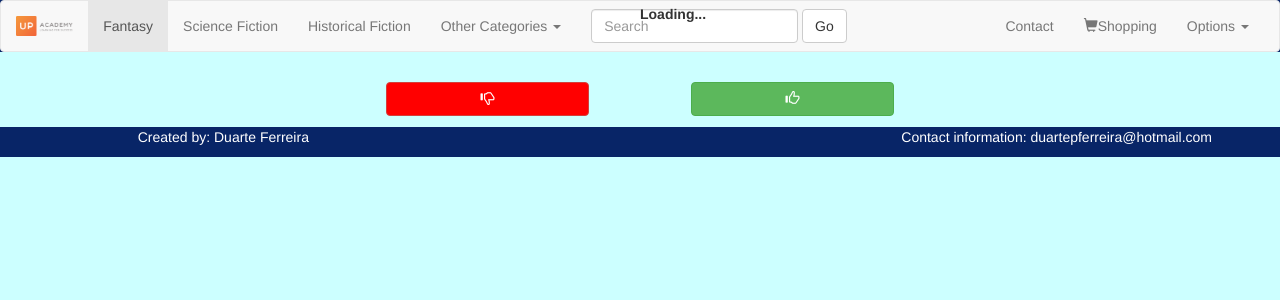
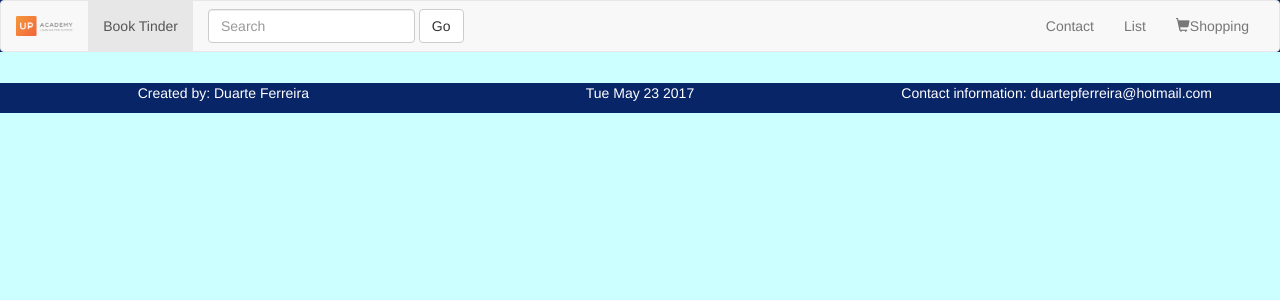
Before and after one commit to DuarteMF/UpAcademyWebProject1, a PHP site: page / in a window 1280 px wide. Shown: the top 300 px of the page. Run offline with PHP 8.4, Linux system fonts and the light colour scheme.

Commit message:
changed the whole page setup,now all the books are added through the search function

```diff
--- a/css/style.css
+++ b/css/style.css
@@ -38,10 +38,6 @@ However it was not done this way because eventually we will only show 1 book at
 	background-color: #ffdb58;
 	box-shadow: 5px 5px #999;
 	border-radius: 10px;
-}
-
-.Result.active, .ShoppingCart.active{
-	display: block;
 }
 
 .book {
@@ -333,19 +329,3 @@ td.hide{
 #backButton.active{
 	display: inline-block;
 }
-
-.bookSearchDiv{
-	display: none;
-}
-
-.bookSearchDiv.active{
-	display: block;
-}
-
-.bookDiv{
-	display: none;
-}
-
-.bookDiv.active{
-	display: block;
-}
--- a/index.html
+++ b/index.html
@@ -27,21 +27,7 @@
 				<!-- Collect the nav links, forms, and other content for toggling -->
 				<div class="collapse navbar-collapse" id="bs-example-navbar-collapse-1">
 					<ul class="nav navbar-nav">
-						<li class="active"><a href="fantasy.html">Fantasy<span class="sr-only">(current)</span></a></li>
-						<li><a href="#">Science Fiction</a></li>
-						<li><a href="#">Historical Fiction</a></li>
-						<li class="dropdown">
-							<a href="#" class="dropdown-toggle" data-toggle="dropdown" role="button" aria-haspopup="true" aria-expanded="false">Other Categories <span class="caret"></span></a>
-							<ul class="dropdown-menu">
-								<li><a href="#">Action</a></li>
-								<li><a href="#">Another action</a></li>
-								<li><a href="#">Something else here</a></li>
-								<li role="separator" class="divider"></li>
-								<li><a href="#">Separated link</a></li>
-								<li role="separator" class="divider"></li>
-								<li><a href="#">One more separated link</a></li>
-							</ul>
-						</li>
+						<li class="active"><a href="fantasy.html">Book Tinder<span class="sr-only">(current)</span></a></li>
 					</ul>
 					<div class="navbar-form navbar-left">
 						<div class="form-group">
@@ -51,17 +37,8 @@
 					</div>
 					<ul class="nav navbar-nav navbar-right">
 						<li><a href="#">Contact</a></li>
-						<li><a href="#"><span class="glyphicon glyphicon-shopping-cart"></span>Shopping</a></li>
-						<li class="dropdown">
-							<a href="#" class="dropdown-toggle" data-toggle="dropdown" role="button" aria-haspopup="true" aria-expanded="false">Options <span class="caret"></span></a>
-							<ul class="dropdown-menu">
-								<li><a href="#">Action</a></li>
-								<li><a href="#">Another action</a></li>
-								<li><a href="#">Something else here</a></li>
-								<li role="separator" class="divider"></li>
-								<li><a href="#">Separated link</a></li>
-							</ul>
-						</li>
+						<li><a href="#" id="ListButton">List</a></li>
+						<li><a href="#" id="ShoppingButton"><span class="glyphicon glyphicon-shopping-cart"></span>Shopping</a></li>
 					</ul>
 				</div><!-- /.navbar-collapse -->
 			</div><!-- /.container-fluid -->
@@ -71,15 +48,11 @@
 
 	<div class="container-fluid">
 		<div class="row">
-			<div class="bookDiv active">
+			<div class="bookDiv">
 			<!--This is where the books will be added-->
 			</div>
 
-			<div class="bookSearchDiv">
-				<!-- This is where the books from the search will be shown -->
-			</div>
-
-			<div class="row buttons active col-xs-10 col-xs-offset-1 col-md-6 col-md-offset-3">
+			<div class="row buttons col-xs-10 col-xs-offset-1 col-md-6 col-md-offset-3">
 				<button id="buttonDislike" class="Dislike col-xs-4 col-xs-offset-1 btn btn-danger" data-opinion="dislike"><span class="glyphicon glyphicon-thumbs-down" aria-hidden="true"></span></button>
 				<button id="buttonLike" class="col-xs-4 col-xs-offset-2 btn btn-success" data-opinion="like"><span class="glyphicon glyphicon-thumbs-up" aria-hidden="true"></span></button>
 			</div>
@@ -138,7 +111,7 @@
 
 		</div>
 	</div>
-	<div id="progressbar"><div class="progress-label">Loading...</div></div>
+	<!-- <div id="progressbar"><div class="progress-label">Loading...</div></div> -->
 
 
 	<footer class="container-fluid">
--- a/js/main.js
+++ b/js/main.js
@@ -1,13 +1,14 @@
 var likeN = 0;
 var dislikeN = 0;
 
+var currentIndex;
+
 var LikeDislikeList = [];
 
-var dataBase = openDatabase("myDatabase", "1.0", "testDB", 2 * 1024 * 1024);
-dataBase.transaction(function(tx){
-	//tx.executeSql('DROP TABLE Books');
-	tx.executeSql('CREATE TABLE IF NOT EXISTS Books (id unique, title, author, opinion, price)');
-});
+var APIkey = "AIzaSyCEb5zro0QNPnPMooqx4s0tMcv04k4YSgc";
+var UserID = "117330412869481617595";
+var ShelfID = "1001";
+var clientID = "883774612498-9qjo0fhi51u9n68vu6do0ebi7gpks352.apps.googleusercontent.com";
 
 var d = new Date();
 document.getElementById("Date").innerHTML = d.toDateString();
@@ -31,6 +32,12 @@ var currency_symbols = {
     'UAH': '₴', // Ukrainian Hryvnia
     'VND': '₫', // Vietnamese Dong
 };
+
+var dataBase = openDatabase("myDatabase", "1.0", "testDB", 2 * 1024 * 1024);
+dataBase.transaction(function(tx){
+	//tx.executeSql('DROP TABLE Books');
+	tx.executeSql('CREATE TABLE IF NOT EXISTS Books (id unique, title, author, opinion, price)');
+});
 
 function loadData(index, bookDict){
 	$bookParent = $(".bookDiv");
@@ -129,75 +136,16 @@ function loadShoppingData(index, bookDict){
 
 }
 
-function loadSearchData(index, bookDict){
-	$bookParent = $(".bookSearchDiv");
-	ID = "BookSearchNum" + (index+1);
-	var insertBookHTML = `<div class="book col-xs-10 col-xs-offset-1 col-md-6 col-md-offset-3" id="` + ID + `">
-	<div class="parent">
-	<img class="image1 active">
-	<img class="image2 absent">
-	<button class="switchImage"><span class="glyphicon glyphicon-refresh" aria-hidden="true"></span></button>
-	</div>
-	<h2></h2>
-	<input type="hidden" class="hiddenFieldId"></input>
-	<input type="hidden" class="hiddenFieldPrice"></input>
-	<p class="Author"></p>
-	<p class="Categories"></p>
-	<p class="Description ui-widget-content"></p>
-	<p class="PageNumber"></p>
-	<p class="Publisher"></p>
-	<p class="Rating"></p>
-	<p>
-	<div class="row">
-	<a class="googleBooksLink link1 col-xs-6" target="_blank"><img src="images/Google_Books_logo.png" width=130px height=50px></a>
-	<a class="googlePlayLink link2 col-xs-6" target="_blank"><img src="images/Google_Play_logo.png" width=130px height=50px></a>
-	</div>
-	</p>
-	</div>`
-	$bookParent.append(insertBookHTML);
-	if(index==0){
-		$("#BookSearchNum1").addClass("active");
-	}
-	$bookID = $(".book", ".bookSearchDiv").eq(index);
-	if(!("undefined" === typeof bookDict.volumeInfo.imageLinks)){
-		$(".image1",$bookID).attr("src",bookDict.volumeInfo.imageLinks.thumbnail);
-		$(".image2",$bookID).attr("src",bookDict.volumeInfo.imageLinks.smallThumbnail);
-	}
-	$("h2",$bookID).text(bookDict.volumeInfo.title);
-	if(!("undefined" === typeof bookDict.volumeInfo.authors)){
-		$(".Author",$bookID).text("By: " + bookDict.volumeInfo.authors[0]);
-	}else{
-		$(".Author",$bookID).text("No Authors");
-	}
-	$(".Description",$bookID).html(bookDict.volumeInfo.description);
-	$(".Categories",$bookID).text("Category: " + bookDict.volumeInfo.categories);
-	$(".googleBooksLink",$bookID).attr("href", bookDict.volumeInfo.previewLink);
-	$(".googlePlayLink",$bookID).attr("href", bookDict.volumeInfo.canonicalVolumeLink);
-	$(".PageNumber",$bookID).text(bookDict.volumeInfo.pageCount + " pages");
-	$(".Publisher",$bookID).text("Published by: " + bookDict.volumeInfo.publisher);
-	$(".Rating",$bookID).text("Average Rating: " + bookDict.volumeInfo.averageRating + "/5");
-	$('.hiddenFieldId',$bookID).text(bookDict.id);
-	if(bookDict.saleInfo.saleability == "FOR_SALE"){
-		$('.hiddenFieldPrice',$bookID).text(bookDict.saleInfo.retailPrice.amount + currency_symbols[bookDict.saleInfo.retailPrice.currencyCode]);
-	}else{
-		$('.hiddenFieldPrice',$bookID).text("Unavailable!");
-	}
-}
 
-var APIkey = "AIzaSyCEb5zro0QNPnPMooqx4s0tMcv04k4YSgc";
-var UserID = "117330412869481617595";
-var ShelfID = "1001";
-var clientID = "883774612498-9qjo0fhi51u9n68vu6do0ebi7gpks352.apps.googleusercontent.com"
-
-$.ajax({
-	url:"https://www.googleapis.com/books/v1/users/" + UserID + "/bookshelves/" + ShelfID + "/volumes?key=" + APIkey,
-}).done(function(data){
-	$.each(data.items,function(index,item){
-		// console.log(item)
-		loadData(index,item);
-		loadShoppingData(index,item);
-	})
-});
+// $.ajax({
+// 	url:"https://www.googleapis.com/books/v1/users/" + UserID + "/bookshelves/" + ShelfID + "/volumes?key=" + APIkey,
+// }).done(function(data){
+// 	$.each(data.items,function(index,item){
+// 		// console.log(item)
+// 		loadData(index,item);
+// 		loadShoppingData(index,item);
+// 	})
+// });
 
 $(".bookDiv").on("click",".parent button.switchImage", function(){
 	$parent = $(this).parents(".parent");
@@ -209,37 +157,38 @@ $(".bookDiv").on("click",".parent button.switchImage", function(){
 	$absent.addClass('active');
 })
 
-$("#shopping").click(function(){
-	if(!inAnimation){
-		inAnimation = true;
+$("#ListButton").click(function(){
+	if($(".bookDiv").css("display")!="none"){
+		$(".bookDiv").hide();
+		$(".buttons").removeClass("active");
+	}
+	if($(".ShoppingCart").css("display")!="none"){
+		$(".ShoppingCart").hide();
+	}
+	if($(".Result").css("display")=="none"){
+		$(".Result").show();
+	}
+})
+
+$("#ShoppingButton, #shopping").click(function(){
 	$ShoppingCart = $(".ShoppingCart");
-		$parent = $(this).parents(".Result");
 
 	$titleList = $(".ShoppingCart table tbody").children("tr").children("td.itemName");
-		if($(".bookDiv").hasClass("active")){
 	$.each($titleList,function(index,value){
 		if(LikeDislikeList[index]=="like"){
 			$(value).parents("tr").addClass("active");
 		}
 	})
-		}else{
-			$.each($titleList,function(index,value){
-				if(index>=$(".bookDiv .book").length){
-					if(LikeDislikeList[index - $(".bookDiv .book").length]=="like"){
-						$(value).parents("tr").addClass("active");
+
+	if($(".bookDiv").css("display")!="none"){
+		$(".bookDiv").hide();
+		$(".buttons").removeClass("active");
 	}
+	if($(".Result").css("display")!="none"){
+		$(".Result").hide();
 	}
-			})
-		}
-
-
-		$parent.fadeOut(500, function(){
-			$parent.removeClass("active");
-			$ShoppingCart.fadeIn(500, function(){
-				$ShoppingCart.addClass("active");
-				inAnimation = false;
-			})
-		})
+	if($ShoppingCart.css("display")=="none"){
+		$ShoppingCart.show();
 	}
 });
 
@@ -286,54 +235,48 @@ $("#calculateTotal").click(function(){
 	$("#TotalPrice").text((Math.round(total*100)/100) + $(".currency:not(:empty)").first()[0].textContent);
 });
 
+function searchData(){
+	$searchInput = $("#SearchBooks");
+	var searchText = $searchInput[0].value;
 
-$(function() {
+	$.ajax({
+		url:"https://www.googleapis.com/books/v1/volumes?q=" + searchText + "&startIndex=" + currentIndex,
+	}).done(function(data){
+		$(".bookDiv").empty();
+		$ShoppingCartList = $(".ShoppingCart table tbody").children("tr");
+		// $.each($ShoppingCartList,function(index,item){
+		// 	if(index>$(".bookDiv .book").length){
+		// 		item.remove();
+		// 	}
+		// });
+		$.each(data.items,function(index,item){
+			if(index<10){
+				// console.log(item);
+				loadData(index,item);
+				loadShoppingData(index,item);
+			}
+		});
+	$(".buttons").addClass("active");
+	});
+}
 
+$("#SearchBooksSubmit").click(function(){
+	currentIndex = 0;
+	searchData();
+});
 
-	var progressbar = $( "#progressbar" ),
-	progressLabel = $( ".progress-label" );
-
-	progressbar.progressbar({
-		value: false,
-		change: function() {
-			progressLabel.text( progressbar.progressbar( "value" ) + "%" );
-		},
-		complete: function() {
-			progressLabel.text( "Complete!" );
+$("#SearchBooks").keyup(function(event){
+	if(event.which == 13) {
+		currentIndex = 0;
+		searchData();
 	}
 });
 
-	function progress() {
-		if($(".bookDiv").hasClass("active")){
-  			$currentDiv = $(".bookDiv");
-  		}else{
-  			$currentDiv = $(".bookSearchDiv");
-  		}
-		$allBooks = $(".book", $currentDiv);
-		$current = $allBooks.parent().find('.book.active');
-		var index = $allBooks.index($current);
 
-      if(index == -1){//index não existe na lista
-      	progressCount = 100;
-      }
-      else{
-      	progressCount = ((index)/$allBooks.length)*100;
-      }
-
-      progressbar.progressbar( "value", Math.round(progressCount*10)/10 );
-  }
-
-  setTimeout( progress, 2000 );
-
-
+$(function(){
 	$("#buttonLike").click(function(){
 		if(!inAnimation){
-			if($(".bookDiv").hasClass("active")){
-  				$currentDiv = $(".bookDiv");
-  			}else{
-  				$currentDiv = $(".bookSearchDiv");
-  			}
-			$parent = $(".book.active", $currentDiv);
+			$parent = $(".book.active");
 			likeN++;
 			LikeDislikeList.push("like");
 
@@ -344,12 +287,7 @@ $(function() {
 
 	$("#buttonDislike").click(function(){
 		if(!inAnimation){
-			if($(".bookDiv").hasClass("active")){
-  				$currentDiv = $(".bookDiv");
-  			}else{
-  				$currentDiv = $(".bookSearchDiv");
-  			}
-			$parent = $(".book.active", $currentDiv);
+			$parent = $(".book.active");
 			dislikeN++;
 			LikeDislikeList.push("dislike");
 
@@ -361,19 +299,20 @@ $(function() {
 	$("#buttonLike, #buttonDislike").click(function(){
   		if(!inAnimation){
   			inAnimation = true;
-  			if($(".bookDiv").hasClass("active")){
-  				$allBooks = $(".book", ".bookDiv");
+  			$allBooks = $(".book");
+  			$parent = $(".book.active");
+  			var index = $allBooks.index($parent);
+  			// if(index+1<$allBooks.length){
+			// 	$next = $parent.next();
+			// }else{
+			// 	$next = $(".Result");
+			// 	$(".row.buttons.active").removeClass("active");
+			// }
+
+			if(index+1<$allBooks.length){
+				$next = $parent.next();
 			}else{
-  				$allBooks = $(".book", ".bookSearchDiv");
-  			}
-
-  			$parent = $(".book.active", $allBooks.parent());
-  			var index = $allBooks.index($parent);
-  			if(index+1<$allBooks.length){
-				$next = $parent.next();// I don't use next(".book"), because after my final book I have a tally
-			}else{
-				$next = $(".Result");
-				$(".row.buttons.active").removeClass("active");
+				$next = $(".book:first-of-type");
 			}
 
 
@@ -395,16 +334,19 @@ $(function() {
 				});
 			});
 
+			currentIndex++
+			if((currentIndex%10)==0){
+				searchData();
+			}
+
 			$parent.fadeOut(500, function(){
 				$parent.removeClass("active");
 				$next.fadeIn(500, function(){
 					$next.addClass("active");
-					if($allBooks.index($parent)==0){
+					if(currentIndex-1==0){
 						$("#backButton").addClass("active");
-					}else if($allBooks.index($parent)==$allBooks.length-1){
-						$("#backButton").removeClass("active");
 					}
-					progress();
+					// progress();
 					inAnimation = false;
 				})
 			})
@@ -414,7 +356,7 @@ $(function() {
 	$("#backButton").click(function(){
 		if(!inAnimation){
   			inAnimation = true;
-			$allBooks = $(".book", ".bookDiv");
+			$allBooks = $(".book");
   			$parent = $(".book.active");
   			$previous = $parent.prev();
 
@@ -481,42 +423,6 @@ $(function() {
   			$("#TotalPrice").text("");
   		}
 	});
-
-	$("#SearchBooksSubmit").click(function(){
-	$searchInput = $("#SearchBooks");
-	var searchText = $searchInput[0].value;
-
-	$.ajax({
-		url:"https://www.googleapis.com/books/v1/volumes?q=" + searchText,
-	}).done(function(data){
-		if($(".bookDiv").hasClass("active")){
-			$(".bookDiv").removeClass("active");
-			$(".bookSearchDiv").addClass("active");
-			$.each(data.items,function(index,item){
-				if(index<10){
-					// console.log(item);
-					loadSearchData(index,item);
-					loadShoppingData(index + $(".bookDiv .book").length,item);
-				}
-			})
-		}else{
-			$(".bookSearchDiv").empty();
-			$ShoppingCartList = $(".ShoppingCart table tbody").children("tr");
-			$.each($ShoppingCartList,function(index,item){
-				if(index>$(".bookDiv .book").length)
-					item.remove();
-			});
-			$.each(data.items,function(index,item){
-				if(index<10){
-					// console.log(item);
-					loadSearchData(index,item);
-					loadShoppingData(index + $(".bookDiv .book").length,item);
-				}
-			});
-		}
-
-	})
-});
 });
 
 // run th following code either in the browser console, or create a new button to run it
```
Lines whose indentation alone changed are shown as unchanged.
